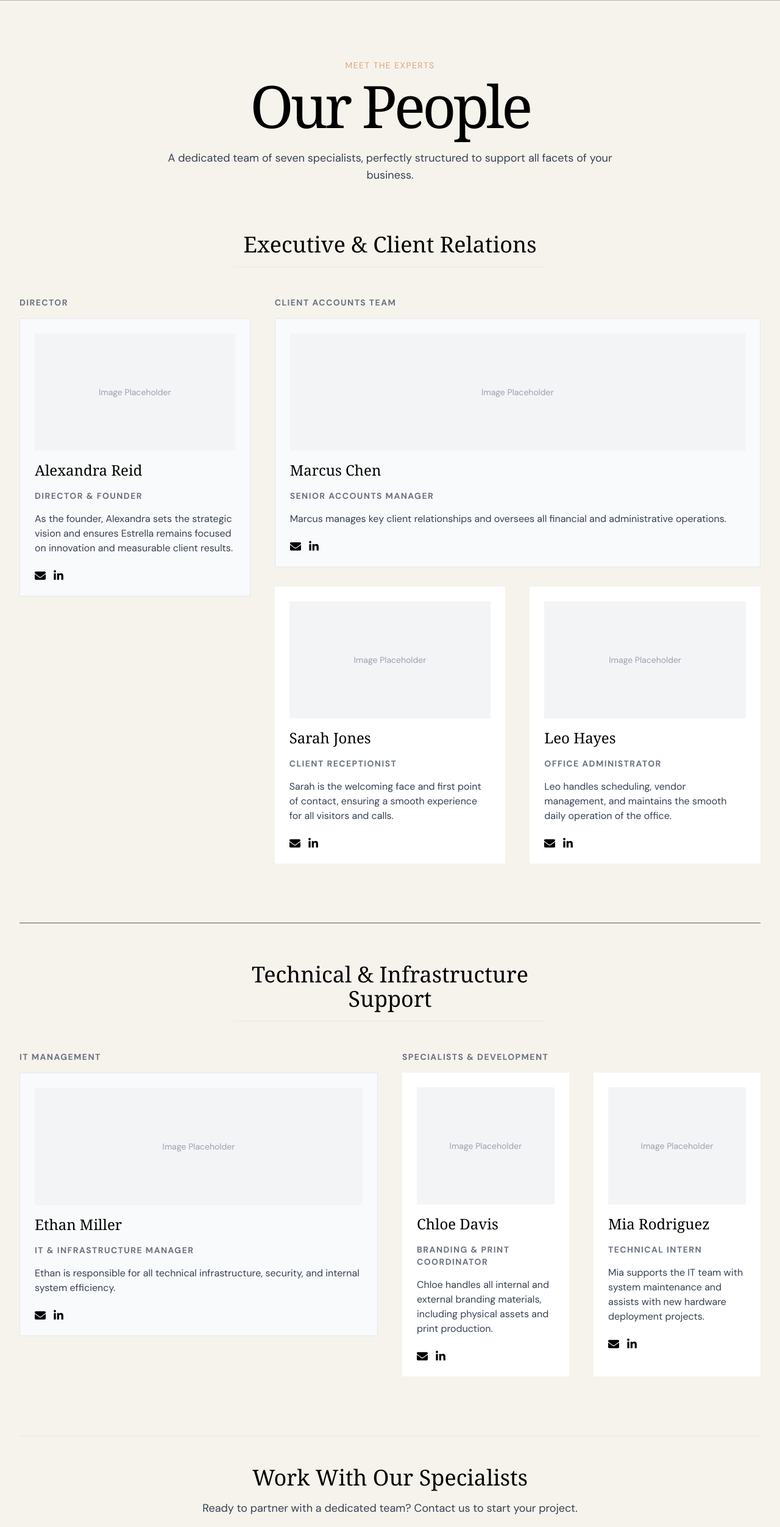
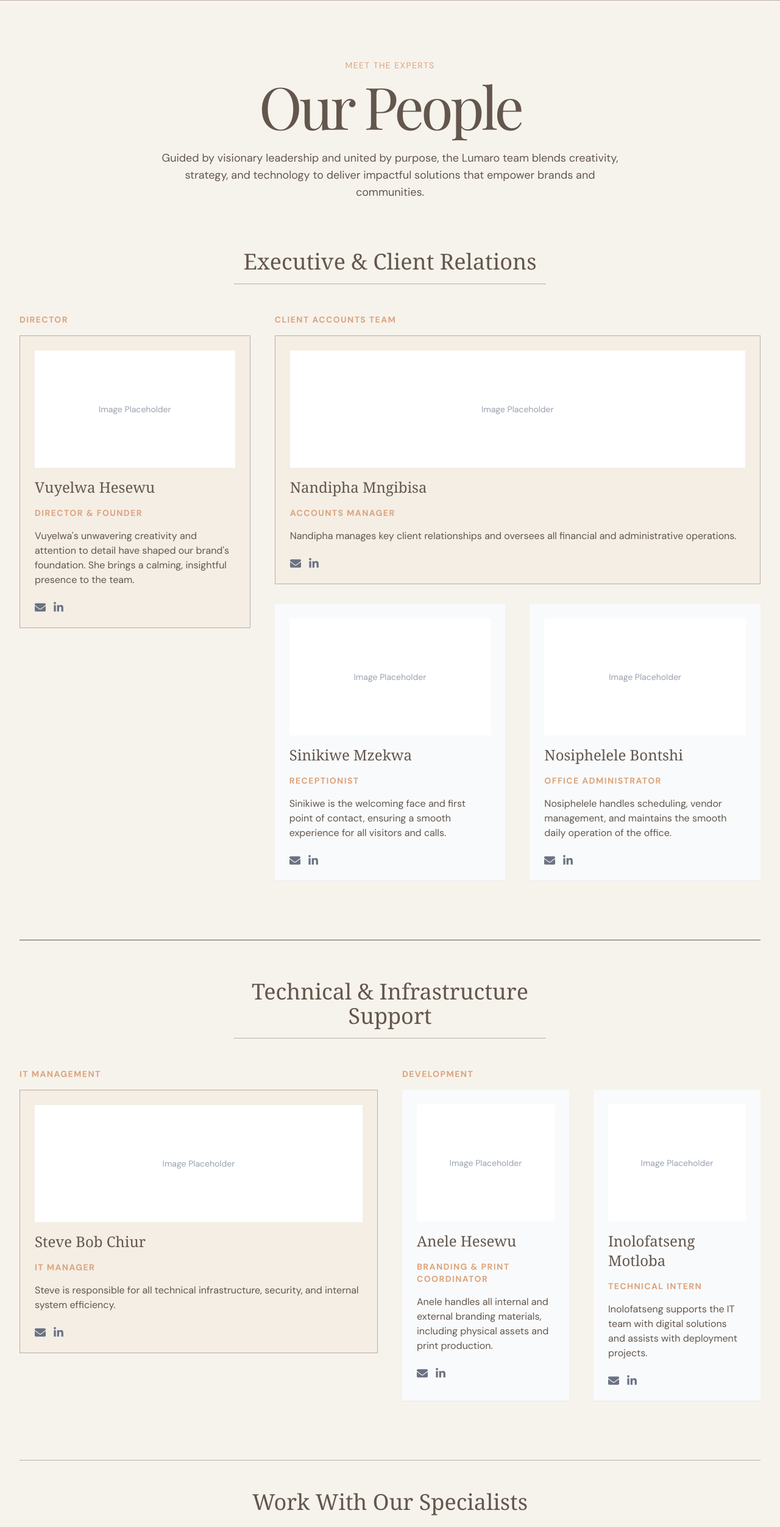
Before and after one commit to InolofatsengMotloba/lumaro-website, a Next.js app: page /team in a window 1280 px wide. Shown: the part 180-2684 px from the top of the page at 61% size. Built offline with nearby package versions, Linux system fonts and the light colour scheme.

Commit message:
Update team members and page layout in Team page

```diff
--- a/app/team/page.js
+++ b/app/team/page.js
@@ -12,73 +12,73 @@
 const teamMembers = [
   // 1. Director (Top Level)
   {
-    name: "Alexandra Reid",
+    name: "Vuyelwa Hesewu",
     title: "Director & Founder",
     department: "Executive Leadership",
-    bio: "As the founder, Alexandra sets the strategic vision and ensures Estrella remains focused on innovation and measurable client results.",
-    image: "/images/alexandra_reid.jpg",
-    linkedin: "#",
-    email: "alexandra.reid@estrella.com",
+    bio: "Vuyelwa's unwavering creativity and attention to detail have shaped our brand's foundation. She brings a calming, insightful presence to the team.",
+    image: "/Vuyelwa.jpg",
+    linkedin: "https://www.linkedin.com/in/vuyelwa-hesewu-207095147/",
+    email: "vuvuhesewu2@gmail.com",
   },
   // 2. Accounts Manager (Team Lead 1)
   {
-    name: "Marcus Chen",
-    title: "Senior Accounts Manager",
+    name: "Nandipha Mngibisa",
+    title: "Accounts Manager",
     department: "Client Relations & Finance",
-    bio: "Marcus manages key client relationships and oversees all financial and administrative operations.",
+    bio: "Nandipha manages key client relationships and oversees all financial and administrative operations.",
     image: "/images/marcus_chen.jpg",
     linkedin: "#",
     email: "marcus.chen@estrella.com",
   },
   // 3. IT Manager (Team Lead 2)
   {
-    name: "Ethan Miller",
-    title: "IT & Infrastructure Manager",
+    name: "Steve Bob Chiur",
+    title: "IT Manager",
     department: "Technical & Systems Support",
-    bio: "Ethan is responsible for all technical infrastructure, security, and internal system efficiency.",
+    bio: "Steve is responsible for all technical infrastructure, security, and internal system efficiency.",
     image: "/images/ethan_miller.jpg",
     linkedin: "#",
     email: "ethan.miller@estrella.com",
   },
   // 4. Receptionist (Under Accounts Manager)
   {
-    name: "Sarah Jones",
-    title: "Client Receptionist",
+    name: "Sinikiwe Mzekwa",
+    title: "Receptionist",
     department: "Client Relations & Finance",
-    bio: "Sarah is the welcoming face and first point of contact, ensuring a smooth experience for all visitors and calls.",
+    bio: "Sinikiwe is the welcoming face and first point of contact, ensuring a smooth experience for all visitors and calls.",
     image: "/images/sarah_jones.jpg",
     linkedin: "#",
     email: "sarah.jones@estrella.com",
   },
   // 5. Admin (Under Accounts Manager)
   {
-    name: "Leo Hayes",
+    name: "Nosiphelele Bontshi",
     title: "Office Administrator",
     department: "Client Relations & Finance",
-    bio: "Leo handles scheduling, vendor management, and maintains the smooth daily operation of the office.",
+    bio: "Nosiphelele handles scheduling, vendor management, and maintains the smooth daily operation of the office.",
     image: "/images/leo_hayes.jpg",
     linkedin: "#",
     email: "leo.hayes@estrella.com",
   },
   // 6. Branding/Printing (Under IT Manager)
   {
-    name: "Chloe Davis",
+    name: " Anele Hesewu",
     title: "Branding & Print Coordinator",
     department: "Marketing Support",
-    bio: "Chloe handles all internal and external branding materials, including physical assets and print production.",
+    bio: "Anele handles all internal and external branding materials, including physical assets and print production.",
     image: "/images/chloe_davis.jpg",
     linkedin: "#",
     email: "chloe.davis@estrella.com",
   },
   // 7. Intern (Under IT Manager)
   {
-    name: "Mia Rodriguez",
+    name: "Inolofatseng Motloba",
     title: "Technical Intern",
     department: "Technical & Systems Support",
-    bio: "Mia supports the IT team with system maintenance and assists with new hardware deployment projects.",
+    bio: "Inolofatseng supports the IT team with digital solutions and assists with deployment projects.",
     image: "/images/mia_rodriguez.jpg",
-    linkedin: "#",
-    email: "mia.rodriguez@estrella.com",
+    linkedin: "https://www.linkedin.com/in/inolofatseng-motloba/",
+    email: "motlobainolo123@gmail,com",
   },
 ];
 
@@ -91,7 +91,7 @@
     (m) => m.title.includes("Receptionist") || m.title.includes("Administrator")
   );
 const getITManager = () =>
-  teamMembers.find((m) => m.title.includes("IT & Infrastructure Manager"));
+  teamMembers.find((m) => m.title.includes("IT Manager"));
 const getITSubordinates = () =>
   teamMembers.filter(
     (m) => m.title.includes("Branding") || m.title.includes("Intern")
@@ -104,32 +104,32 @@
   <div
     className={`space-y-4 p-6 ${
       isLead
-        ? "bg-gray-50 border border-gray-200"
-        : "bg-white border-b border-gray-100"
+        ? "bg-[#f4eee5] border border-[#bcada3]"
+        : "bg-gray-50 border-b border-gray-200"
     }`}
   >
     {/* Placeholder for Image (Replace with actual image component if available) */}
-    <div className="w-full h-48 bg-gray-100 mb-4 flex items-center justify-center overflow-hidden">
+    <div className="w-full h-48 bg-white mb-4 flex items-center justify-center overflow-hidden">
       <span className="text-gray-400 text-sm">Image Placeholder</span>
     </div>
 
     <h3
-      className={`text-2xl font-serif text-black ${
+      className={`text-2xl font-serif text-[#63564d] ${
         isLead ? "font-medium" : "font-light"
       }`}
     >
       {member.name}
     </h3>
-    <p className="text-sm font-semibold uppercase tracking-widest text-gray-500">
+    <p className="text-sm font-semibold uppercase tracking-widest text-[#dca37c]">
       {member.title}
     </p>
-    <p className="text-base text-gray-700">{member.bio}</p>
+    <p className="text-base text-[#63564d]">{member.bio}</p>
 
     {/* Social Links */}
     <div className="flex space-x-3 pt-2">
       <a
         href={`mailto:${member.email}`}
-        className="text-black hover:text-gray-700 transition-colors duration-200"
+        className="text-gray-500 hover:text-red-500 transition-colors duration-200"
       >
         <FaEnvelope size={18} />
       </a>
@@ -137,7 +137,7 @@
         href={member.linkedin}
         target="_blank"
         rel="noopener noreferrer"
-        className="text-black hover:text-gray-700 transition-colors duration-200"
+        className="text-gray-500 hover:text-[#0A66C2] transition-colors duration-200"
       >
         <FaLinkedinIn size={18} />
       </a>
@@ -162,25 +162,26 @@
           <p className="text-sm font-light uppercase tracking-widest text-[#dca37c] mb-2">
             Meet the Experts
           </p>
-          <h1 className="text-6xl md:text-8xl font-serif font-light text-black tracking-tighter">
+          <h1 className="heading-font text-6xl md:text-8xl font-serif font-light text-[#63564d] tracking-tighter">
             Our People
           </h1>
-          <p className="mt-6 text-lg text-gray-700 max-w-3xl mx-auto">
-            A dedicated team of seven specialists, perfectly structured to
-            support all facets of your business.
+          <p className="mt-6 text-lg text-[#63564d] max-w-3xl mx-auto">
+            Guided by visionary leadership and united by purpose, the Lumaro
+            team blends creativity, strategy, and technology to deliver
+            impactful solutions that empower brands and communities.
           </p>
         </div>
 
         {/* --- SECTION 1: EXECUTIVE & ACCOUNTS TEAM --- */}
         <div className="mb-24">
-          <h2 className="text-4xl font-serif font-medium text-center text-black mb-12 border-b border-gray-200 pb-4 max-w-lg mx-auto">
+          <h2 className="text-4xl font-serif font-medium text-center text-[#63564d] mb-12 border-b border-[#bcada3] pb-4 max-w-lg mx-auto">
             Executive & Client Relations
           </h2>
 
           <div className="grid md:grid-cols-3 gap-10">
             {/* Director (Prominent placement - Column 1) */}
             <div className="md:col-span-1">
-              <h3 className="text-sm font-semibold uppercase tracking-widest text-gray-500 mb-4">
+              <h3 className="text-sm font-semibold uppercase tracking-widest text-[#dca37c] mb-4">
                 Director
               </h3>
               {director && <MemberCard member={director} isLead={true} />}
@@ -188,7 +189,7 @@
 
             {/* Accounts Manager and Subordinates (Column 2 & 3) */}
             <div className="md:col-span-2">
-              <h3 className="text-sm font-semibold uppercase tracking-widest text-gray-500 mb-4">
+              <h3 className="text-sm font-semibold uppercase tracking-widest text-[#dca37c] mb-4">
                 Client Accounts Team
               </h3>
 
@@ -213,14 +214,14 @@
 
         {/* --- SECTION 2: IT & TECHNICAL SUPPORT TEAM --- */}
         <div className="mb-24 pt-16">
-          <h2 className="text-4xl font-serif font-medium text-center text-black mb-12 border-b border-gray-200 pb-4 max-w-lg mx-auto">
+          <h2 className="text-4xl font-serif font-medium text-center text-[#63564d] mb-12 border-b border-[#bcada3] pb-4 max-w-lg mx-auto">
             Technical & Infrastructure Support
           </h2>
 
           <div className="grid md:grid-cols-2 gap-10">
             {/* IT Manager (Team Lead) */}
             <div>
-              <h3 className="text-sm font-semibold uppercase tracking-widest text-gray-500 mb-4">
+              <h3 className="text-sm font-semibold uppercase tracking-widest text-[#dca37c] mb-4">
                 IT Management
               </h3>
               {ITManager && <MemberCard member={ITManager} isLead={true} />}
@@ -228,8 +229,8 @@
 
             {/* Subordinates (Branding/Printing & Intern) */}
             <div className="space-y-10">
-              <h3 className="text-sm font-semibold uppercase tracking-widest text-gray-500 mb-4">
-                Specialists & Development
+              <h3 className="text-sm font-semibold uppercase tracking-widest text-[#dca37c] mb-4">
+                Development
               </h3>
               <div className="grid sm:grid-cols-2 gap-10">
                 {ITSubordinates.map((member) => (
@@ -241,17 +242,17 @@
         </div>
 
         {/* --- FINAL CTA (Consistent with other pages) --- */}
-        <div className="mt-20 text-center border-t border-gray-200 pt-12">
-          <h3 className="text-4xl font-serif font-light text-black mb-4">
+        <div className="mt-20 text-center border-t border-[#bcada3] pt-12">
+          <h3 className="text-4xl font-serif font-light text-[#63564d] mb-4">
             Work With Our Specialists
           </h3>
-          <p className="text-lg text-gray-700 mb-8">
+          <p className="text-lg text-[#63564d] mb-8">
             Ready to partner with a dedicated team? Contact us to start your
             project.
           </p>
           <Link
             href="/contact"
-            className="inline-block py-3 px-8 text-sm font-semibold uppercase tracking-widest text-white bg-black hover:bg-gray-800 transition duration-300 border border-black"
+            className="inline-block py-3 px-8 text-sm font-semibold uppercase tracking-widest text-white bg-[#dca37c] hover:bg-[#d99a70] transition duration-300 border border-[#bcada3]"
           >
             START A CONSULTATION
           </Link>
```
Also changed, not shown: public/Vuyelwa.jpg (added).
